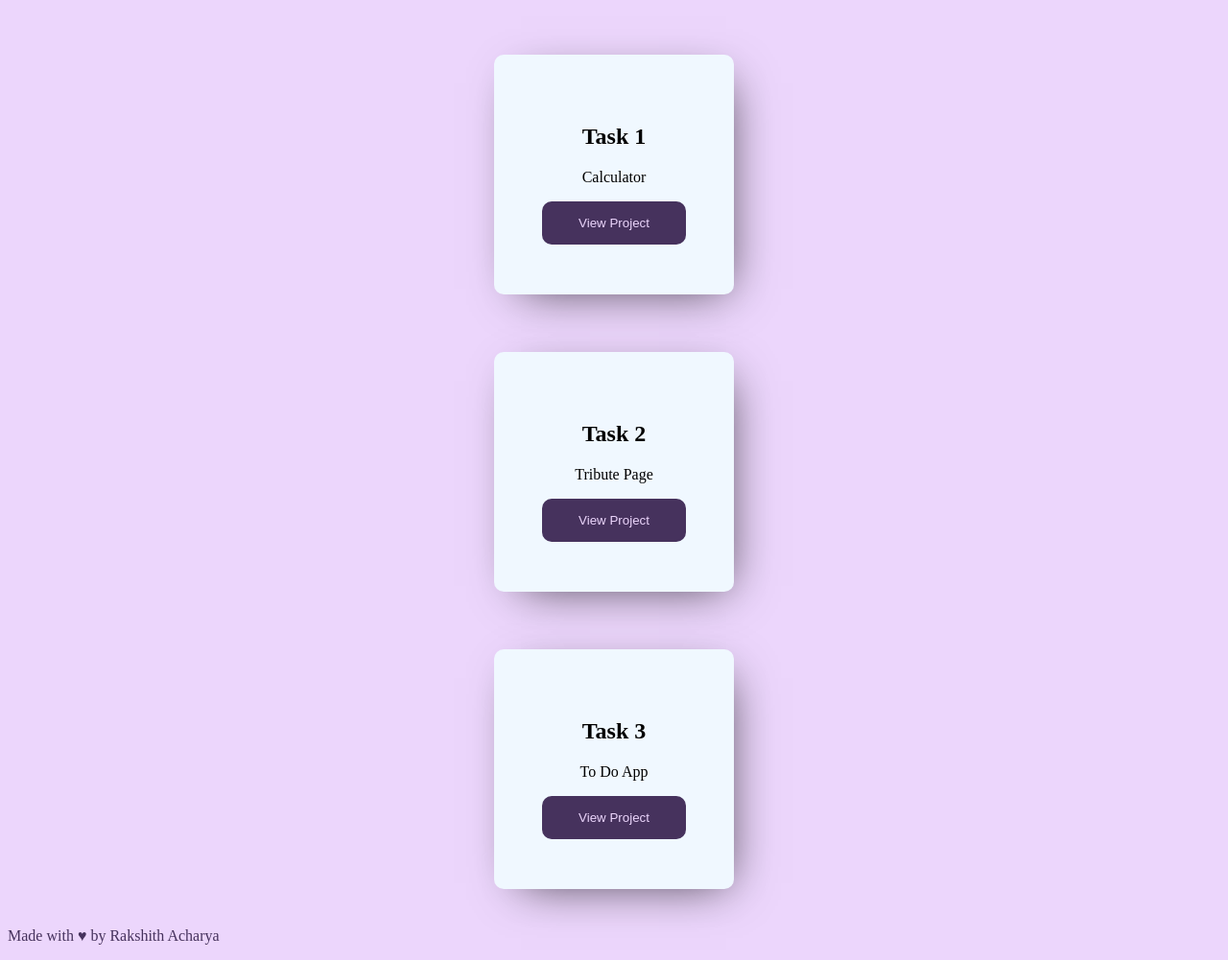
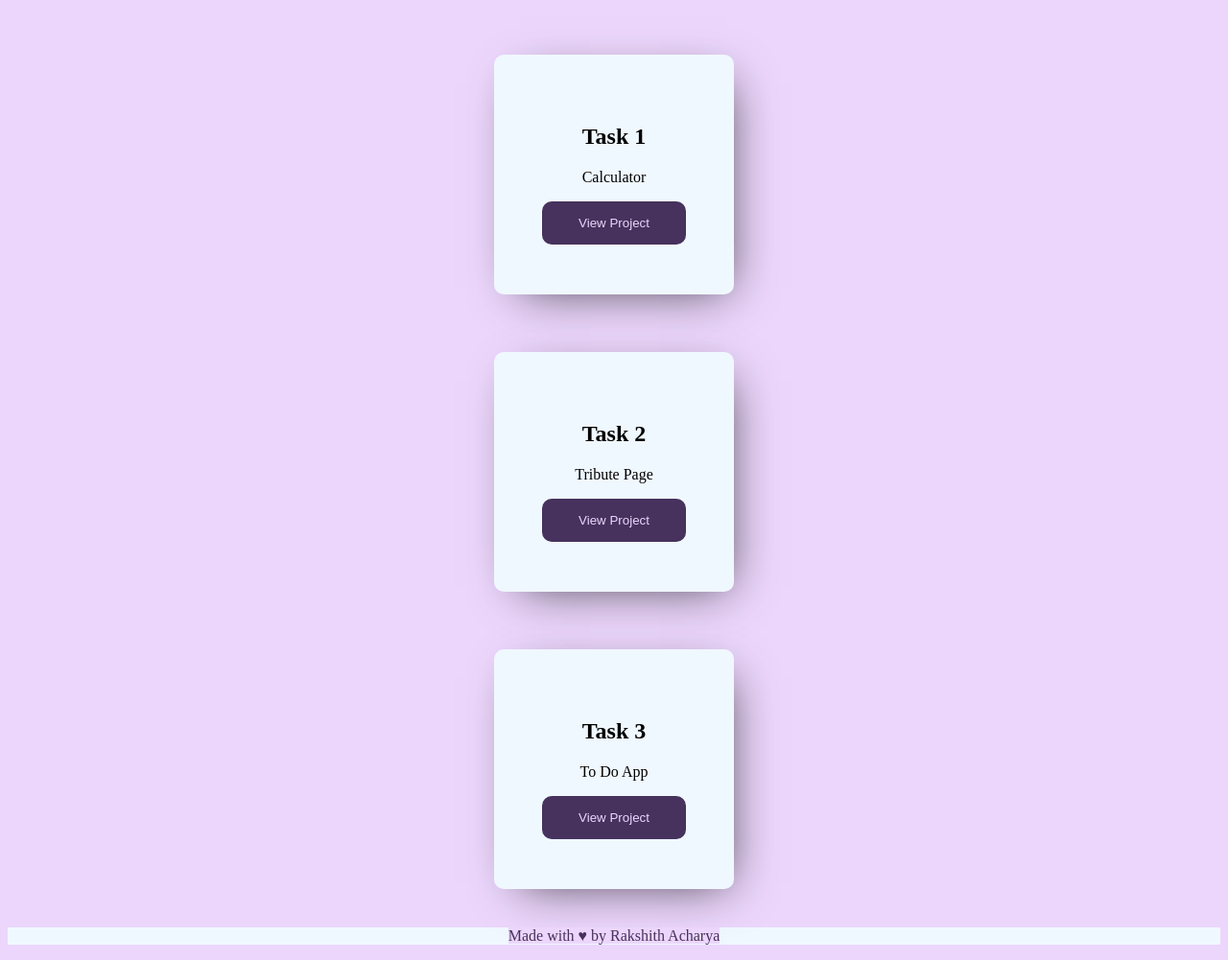
Before and after one commit to rakshixh/Oasis-Infobyte-Web-Internship, a plain HTML site: page index.html in a window 1280 px wide. Shown: the part 61-1062 px from the top of the page at 96% size. Drawn offline with Linux system fonts and the light colour scheme.

Commit message:
Update index.html

```diff
--- a/index.html
+++ b/index.html
@@ -41,7 +41,7 @@
             </div>
         </div>
 
-        <a class="end" href="https://www.linkedin.com/in/rakshixh/">Made with &hearts; by Rakshith Acharya</a>
+        <p style="text-align:center"><a class="end" href="https://www.linkedin.com/in/rakshixh/">Made with &hearts; by Rakshith Acharya</a></p>
     </div>
 </body>
 </html>
```
